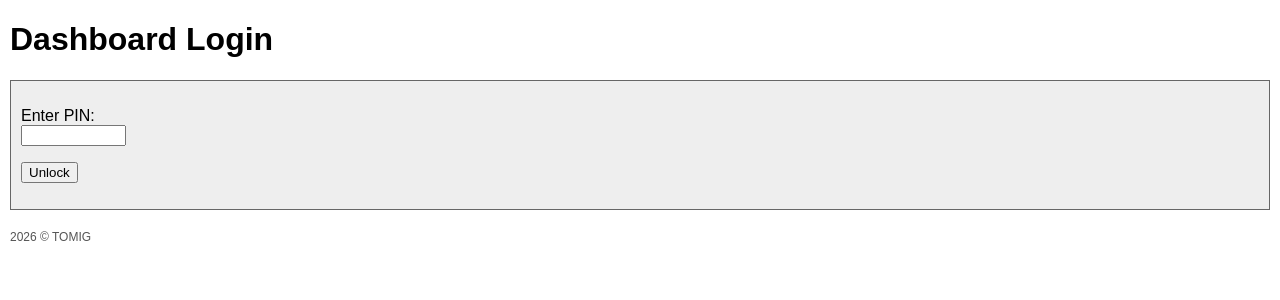
After one commit to tgmitro/poc, a Flask app: page /login in a window 1280 px wide. The commit adds this page. Shown: the top 300 px of the page. Run offline with Flask 3, Linux system fonts and the light colour scheme.

Commit message:
added login and session management with PIN-based authentication

```diff
--- a/main.py
+++ b/main.py
@@ -10,7 +10,7 @@ from datetime import datetime
 import re
 import requests
 from dotenv import load_dotenv
-from flask import Flask, render_template
+from flask import Flask, render_template, request, session, redirect, url_for
 
 import logging
 logger = logging.getLogger(__name__)
@@ -42,6 +42,8 @@ SSL_KEY  = os.getenv("SSL_KEY", "")
 DEBUG    = os.getenv("DEBUG", "False").lower() == "true"
 
 REFRESH_INTERVAL = int(os.getenv("REFRESH_INTERVAL", "300"))
+DASHBOARD_PIN = os.getenv("DASHBOARD_PIN", "1234")
+app.secret_key = os.getenv("SECRET_KEY", "dev-secret-key")
 
 UNIT_LABEL = {"metric": "C", "imperial": "F"}.get(WEATHER_UNITS, "C")
 
@@ -234,13 +236,39 @@ def fetch_interest_rate():
 def healthz():
     return {"ok": True}, 200
 
+@app.route("/login", methods=["GET", "POST"])
+def login():
+    error = None
+    if request.method == "POST":
+        if request.form.get("pin") == DASHBOARD_PIN:
+            session["authenticated"] = True
+            return redirect(url_for("dashboard"))
+        else:
+            error = "Invalid PIN"
+    return render_template("login.html", error=error)
+
+@app.route("/logout")
+def logout():
+    session.pop("authenticated", None)
+    return redirect(url_for("login"))
+
+@app.route("/toggle_tx")
+def toggle_tx():
+    if not session.get("authenticated"):
+        return redirect(url_for("login"))
+    session["show_tx"] = not session.get("show_tx", True)
+    return redirect(url_for("dashboard"))
+
 @app.route("/")
 def dashboard():
+    if not session.get("authenticated"):
+        return redirect(url_for("login"))
     weather = fetch_weather()
     bank    = fetch_bank(FIO_API_TOKEN, "main")
     savings = fetch_bank(SAVINGS_API_TOKEN, "savings")
     interest_rate = fetch_interest_rate()
     now     = datetime.now().strftime("%Y-%m-%d %H:%M:%S")
+    show_tx = session.get("show_tx", True)
 
     refresh_interval = REFRESH_INTERVAL
     if refresh_interval % 60 == 0:
@@ -254,6 +282,7 @@ def dashboard():
         now=now,
         refresh_interval=refresh_interval,
         refresh_text=refresh_text,
+        show_tx=show_tx,
 
         # weather
         weather_city    = weather.get("city", WEATHER_CITY),
--- /dev/null
+++ b/templates/login.html
@@ -0,0 +1,29 @@
+<?xml version="1.0" encoding="UTF-8"?>
+<!DOCTYPE html PUBLIC "-//W3C//DTD XHTML 1.0 Transitional//EN"
+  "http://www.w3.org/TR/xhtml1/DTD/xhtml1-transitional.dtd">
+<html xmlns="http://www.w3.org/1999/xhtml" xml:lang="en" lang="en">
+<head>
+  <meta http-equiv="Content-Type" content="text/html; charset=UTF-8" />
+  <meta name="viewport" content="width=device-width, initial-scale=1" />
+  <title>Login</title>
+  <style type="text/css">
+    body { background:#fff; color:#000; font-family:sans-serif; font-size:12pt; margin:10px; }
+    .box { border:1px solid #666; padding:10px; background:#eee; }
+    .error { color:#900; font-weight:bold; }
+  </style>
+</head>
+<body>
+  <h1>Dashboard Login</h1>
+  <div class="box">
+    {% if error %}
+      <p class="error">{{ error }}</p>
+    {% endif %}
+    <form method="post" action="{{ url_for('login') }}">
+      <p>Enter PIN:<br />
+      <input type="password" name="pin" size="10" /></p>
+      <p><input type="submit" value="Unlock" /></p>
+    </form>
+  </div>
+  <p style="font-size:9pt; color:#555; margin-top:20px;">2026 &copy; TOMIG</p>
+</body>
+</html>
```
Also changed, not shown: templates/dashboard.html (+13 -1 lines), 1 other file.
